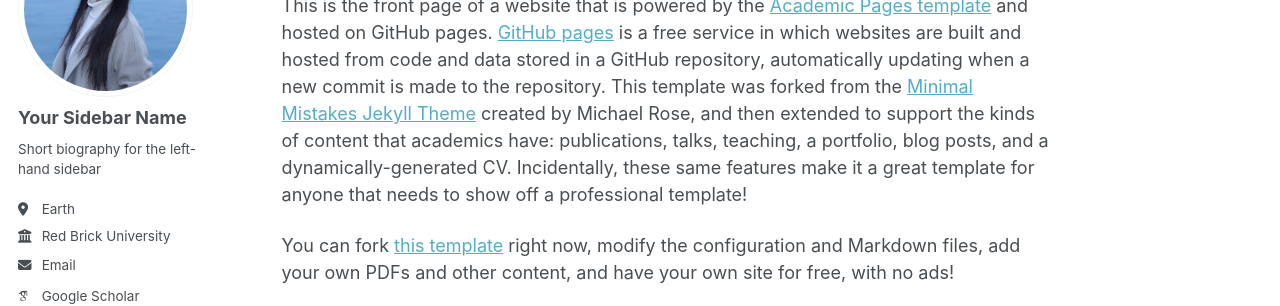
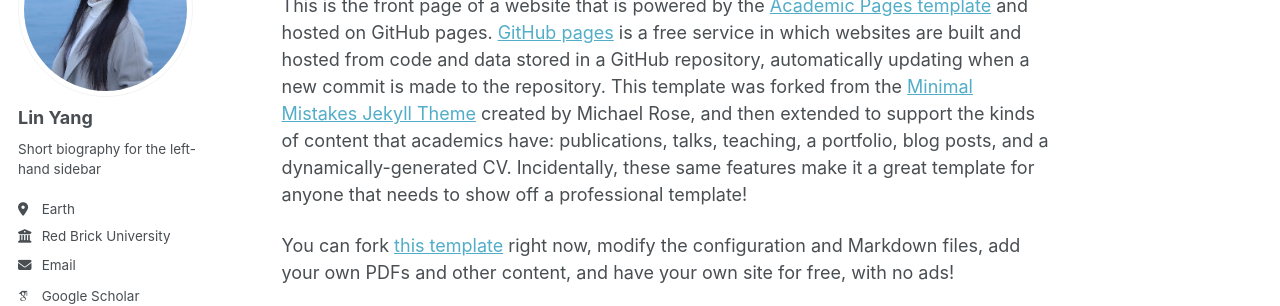
Before and after one commit to LinYang2004/LinYang2004.github.io, a Jekyll site: the page built from _pages/about.md, in a window 1280 px wide. Shown: the part 179-485 px from the top of the page. Built offline with Jekyll 4.4.1, drawn with Linux system fonts in a browser that asks for light colours; some web fonts are replaced; a script bundle is joined from its source files by our own code; library files that are not in the unit come from our copies.

Commit message:
Change name

```diff
--- a/_config.yml
+++ b/_config.yml
@@ -24,7 +24,7 @@ repository               : "academicpages/academicpages.github.io"
 author:
   # Biographic information
   avatar           : "profile.png"
-  name             : "Your Sidebar Name"
+  name             : "Lin Yang"
   pronouns         : # example: "she/her"
   bio              : "Short biography for the left-hand sidebar"
   location         : "Earth"
```
